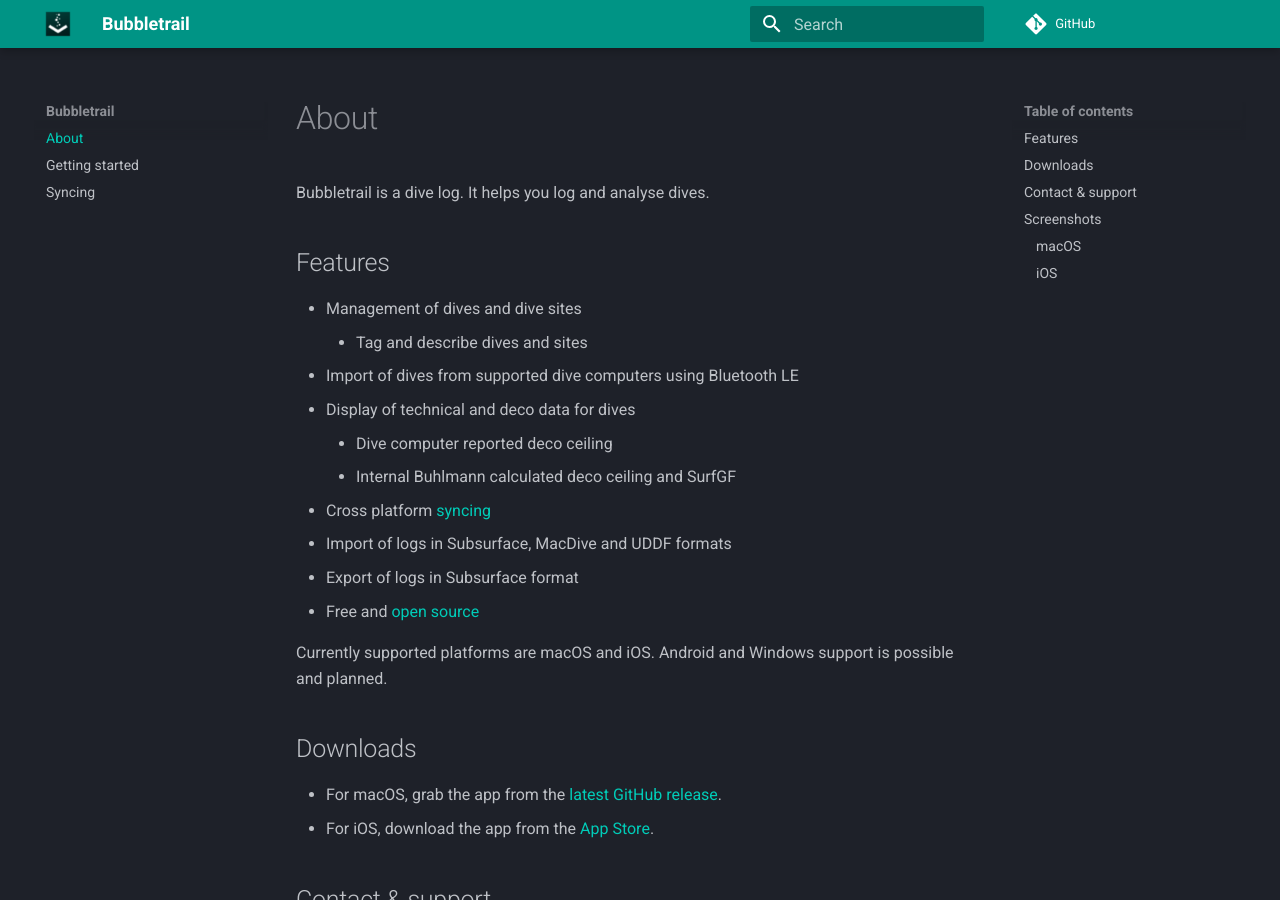
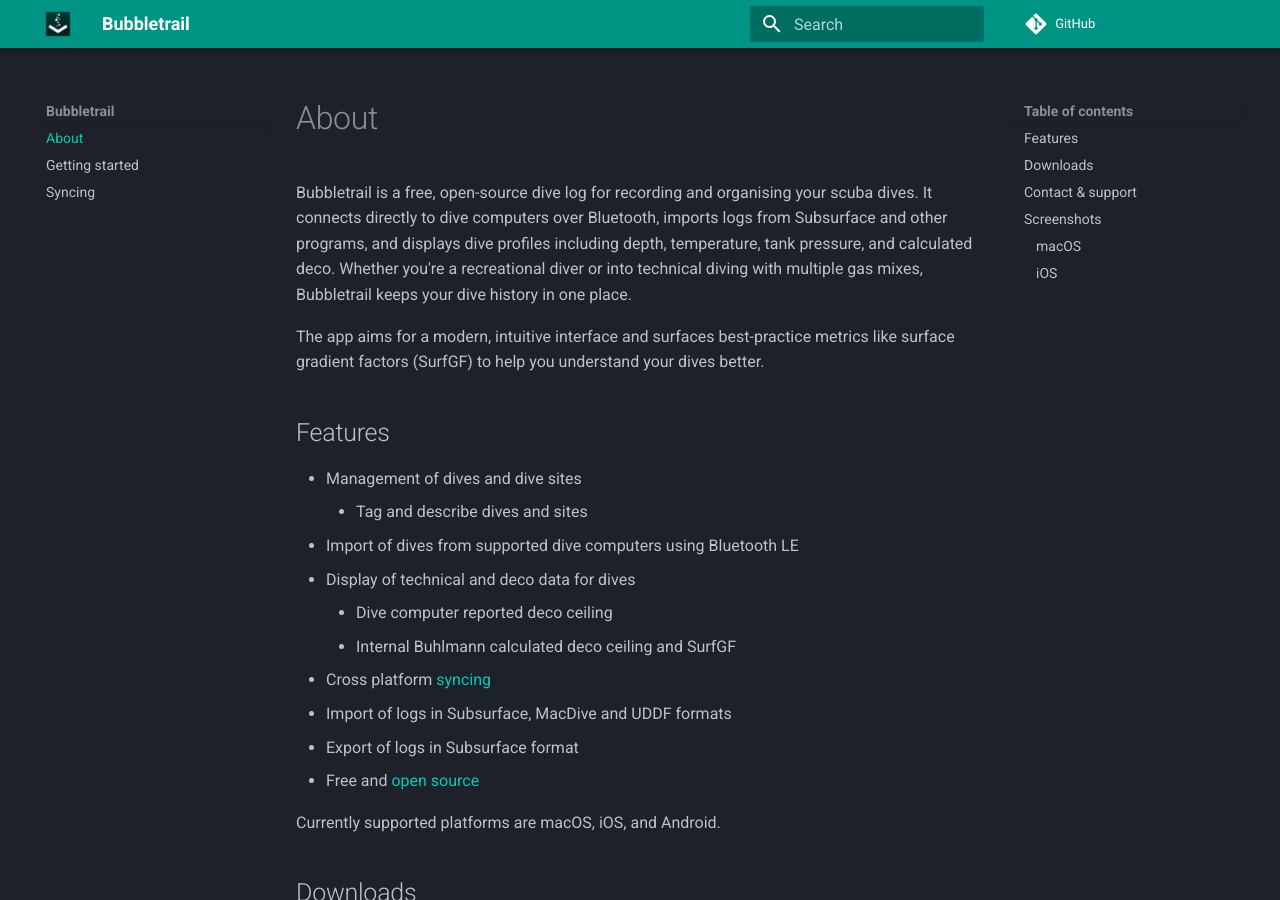
Before and after one commit to bubbletrail/bubbletrail.github.io, an MkDocs documentation site: the page built from docs/index.md, in a window 1280 px wide and 900 px high. Built offline with MkDocs 1.6.1 and Material for MkDocs 9.7.7, drawn with Linux system fonts in a browser that asks for light colours; comment, search, counter and statistics services are not loaded.

Commit message:
chore: update description from readme

```diff
--- a/docs/index.md
+++ b/docs/index.md
@@ -1,6 +1,15 @@
 # About
 
-Bubbletrail is a dive log. It helps you log and analyse dives.
+Bubbletrail is a free, open-source dive log for recording and organising
+your scuba dives. It connects directly to dive computers over Bluetooth,
+imports logs from Subsurface and other programs, and displays dive profiles
+including depth, temperature, tank pressure, and calculated deco. Whether
+you're a recreational diver or into technical diving with multiple gas
+mixes, Bubbletrail keeps your dive history in one place.
+
+The app aims for a modern, intuitive interface and surfaces best-practice
+metrics like surface gradient factors (SurfGF) to help you understand your
+dives better.
 
 ## Features
 
@@ -15,8 +24,7 @@ Bubbletrail is a dive log. It helps you log and analyse dives.
 - Export of logs in Subsurface format
 - Free and [open source](https://github.com/bubbletrail/bubbletrail/)
 
-Currently supported platforms are macOS and iOS. Android and Windows support
-is possible and planned.
+Currently supported platforms are macOS, iOS, and Android.
 
 ## Downloads
 
```
